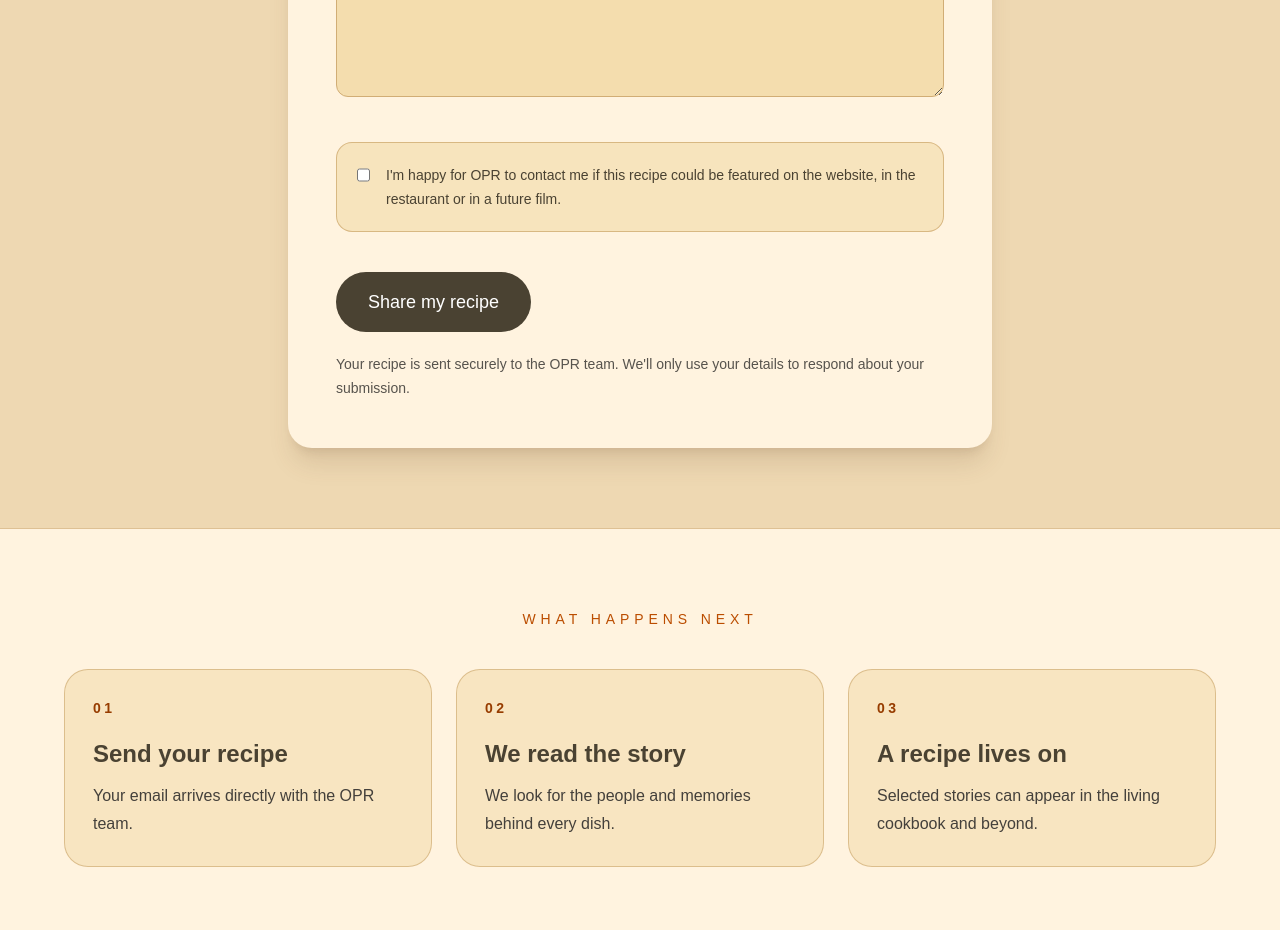
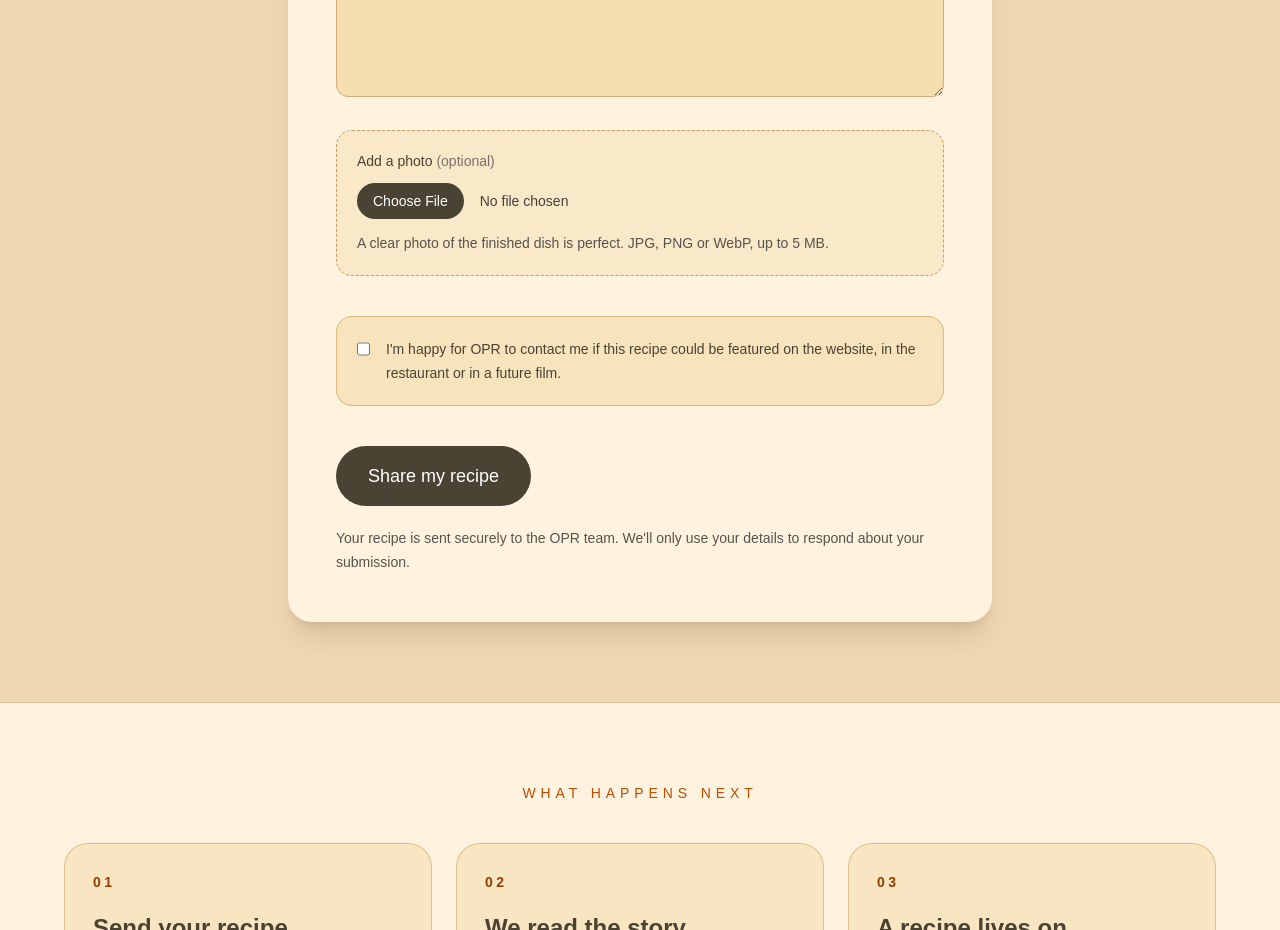
Before and after one commit to OPRUK/opr-platform, a Next.js app: page /share in a window 1280 px wide. Shown: the part 2020-2950 px from the top of the page. Built offline with nearby package versions, Linux system fonts and the light colour scheme; no server answers.

Commit message:
Add recipe photo uploads

```diff
--- a/app/admin/AdminDashboard.tsx
+++ b/app/admin/AdminDashboard.tsx
@@ -20,6 +20,7 @@ type Submission = {
   method: string;
   permission_to_feature: boolean;
   status: SubmissionStatus;
+  photo_path: string | null;
 };
 
 const allowedEmail = "chaten@otherpeoplesrecipes.co.uk";
@@ -66,7 +67,7 @@ export default function AdminDashboard() {
       const { data, error } = await supabase
         .from("recipe_submissions")
         .select(
-          "id, created_at, name, email, location, title, category, servings, story, ingredients, method, permission_to_feature, status",
+          "id, created_at, name, email, location, title, category, servings, story, ingredients, method, permission_to_feature, status, photo_path",
         )
         .order("created_at", { ascending: false });
 
@@ -124,6 +125,10 @@ export default function AdminDashboard() {
       current?.id === id ? { ...current, status } : current,
     );
   }
+
+  const selectedPhotoUrl = selectedSubmission?.photo_path
+    ? supabase.storage.from("recipe-photos").getPublicUrl(selectedSubmission.photo_path).data.publicUrl
+    : null;
 
   if (loading && !session) {
     return <main className="min-h-screen bg-[#EED8B2]" />;
@@ -267,6 +272,16 @@ export default function AdminDashboard() {
               </div>
 
               <div className="mt-10 space-y-8 text-stone-700">
+                {selectedPhotoUrl ? (
+                  <article>
+                    <h3 className="text-sm font-bold uppercase tracking-[0.25em] text-[#4A4232]">Recipe photo</h3>
+                    <img
+                      src={selectedPhotoUrl}
+                      alt={selectedSubmission.title}
+                      className="mt-4 max-h-[28rem] w-full rounded-2xl object-cover shadow-lg"
+                    />
+                  </article>
+                ) : null}
                 <article>
                   <h3 className="text-sm font-bold uppercase tracking-[0.25em] text-[#4A4232]">The story</h3>
                   <p className="mt-3 whitespace-pre-wrap leading-8">{selectedSubmission.story}</p>
--- a/app/share/RecipeForm.tsx
+++ b/app/share/RecipeForm.tsx
@@ -47,6 +47,8 @@ function getInitialValues(): RecipeFormValues {
 
 export default function RecipeForm() {
   const [values, setValues] = useState(getInitialValues);
+  const [photo, setPhoto] = useState<File | null>(null);
+  const [photoPreview, setPhotoPreview] = useState("");
   const [submissionComplete, setSubmissionComplete] = useState(false);
   const [submissionError, setSubmissionError] = useState("");
   const [isSubmitting, setIsSubmitting] = useState(false);
@@ -59,10 +61,50 @@ export default function RecipeForm() {
     setValues((current) => ({ ...current, [field]: value }));
   }
 
+  function choosePhoto(file: File | null) {
+    if (!file) {
+      setPhoto(null);
+      setPhotoPreview("");
+      return;
+    }
+
+    if (!file.type.startsWith("image/")) {
+      setSubmissionError("Please choose an image file.");
+      return;
+    }
+
+    if (file.size > 5 * 1024 * 1024) {
+      setSubmissionError("Please choose a photo smaller than 5 MB.");
+      return;
+    }
+
+    setSubmissionError("");
+    setPhoto(file);
+    setPhotoPreview(URL.createObjectURL(file));
+  }
+
   async function submitRecipe(event: FormEvent<HTMLFormElement>) {
     event.preventDefault();
     setIsSubmitting(true);
     setSubmissionError("");
+
+    let photoPath: string | null = null;
+
+    if (photo) {
+      const fileExtension = photo.name.split(".").pop()?.toLowerCase() || "jpg";
+      photoPath = `${crypto.randomUUID()}.${fileExtension}`;
+      const { error: photoError } = await supabase.storage
+        .from("recipe-photos")
+        .upload(photoPath, photo, { contentType: photo.type, upsert: false });
+
+      if (photoError) {
+        setSubmissionError(
+          "We could not upload that photo just now. Please try again in a moment.",
+        );
+        setIsSubmitting(false);
+        return;
+      }
+    }
 
     const { error } = await supabase.from("recipe_submissions").insert({
       name: values.name,
@@ -75,6 +117,7 @@ export default function RecipeForm() {
       ingredients: values.ingredients,
       method: values.method,
       permission_to_feature: values.permission,
+      photo_path: photoPath,
     });
 
     if (error) {
@@ -86,6 +129,8 @@ export default function RecipeForm() {
     }
 
     window.sessionStorage.removeItem(recipeDraftKey);
+    setPhoto(null);
+    setPhotoPreview("");
     setSubmissionComplete(true);
     setIsSubmitting(false);
   }
@@ -108,6 +153,8 @@ export default function RecipeForm() {
           type="button"
           onClick={() => {
             setValues(initialValues);
+            setPhoto(null);
+            setPhotoPreview("");
             window.sessionStorage.removeItem(recipeDraftKey);
             setSubmissionComplete(false);
           }}
@@ -274,6 +321,38 @@ export default function RecipeForm() {
             className={inputClassName}
           />
         </label>
+
+        <div className="mt-7 rounded-2xl border border-dashed border-[#B77938]/70 bg-[#F4DDAE]/45 p-5">
+          <label className="block text-sm font-medium">
+            Add a photo <span className="font-normal text-stone-500">(optional)</span>
+            <input
+              onChange={(event) => choosePhoto(event.target.files?.[0] ?? null)}
+              type="file"
+              name="photo"
+              accept="image/jpeg,image/png,image/webp"
+              className="mt-3 block w-full text-sm text-stone-700 file:mr-4 file:rounded-full file:border-0 file:bg-[#4A4232] file:px-4 file:py-2 file:font-medium file:text-white hover:file:bg-[#33291F]"
+            />
+          </label>
+          <p className="mt-3 text-sm leading-6 text-stone-600">
+            A clear photo of the finished dish is perfect. JPG, PNG or WebP, up to 5 MB.
+          </p>
+          {photoPreview ? (
+            <div className="mt-5 flex items-start gap-4">
+              <img
+                src={photoPreview}
+                alt="Recipe photo preview"
+                className="h-28 w-28 rounded-xl object-cover shadow-md"
+              />
+              <button
+                type="button"
+                onClick={() => choosePhoto(null)}
+                className="rounded-full border border-[#4A4232] px-4 py-2 text-sm font-medium transition hover:bg-[#4A4232] hover:text-white"
+              >
+                Remove photo
+              </button>
+            </div>
+          ) : null}
+        </div>
       </fieldset>
 
       <label className="mt-10 flex gap-4 rounded-2xl border border-[#D1AD75]/80 bg-[#F4DDAE]/70 p-5 text-sm leading-6">
```
